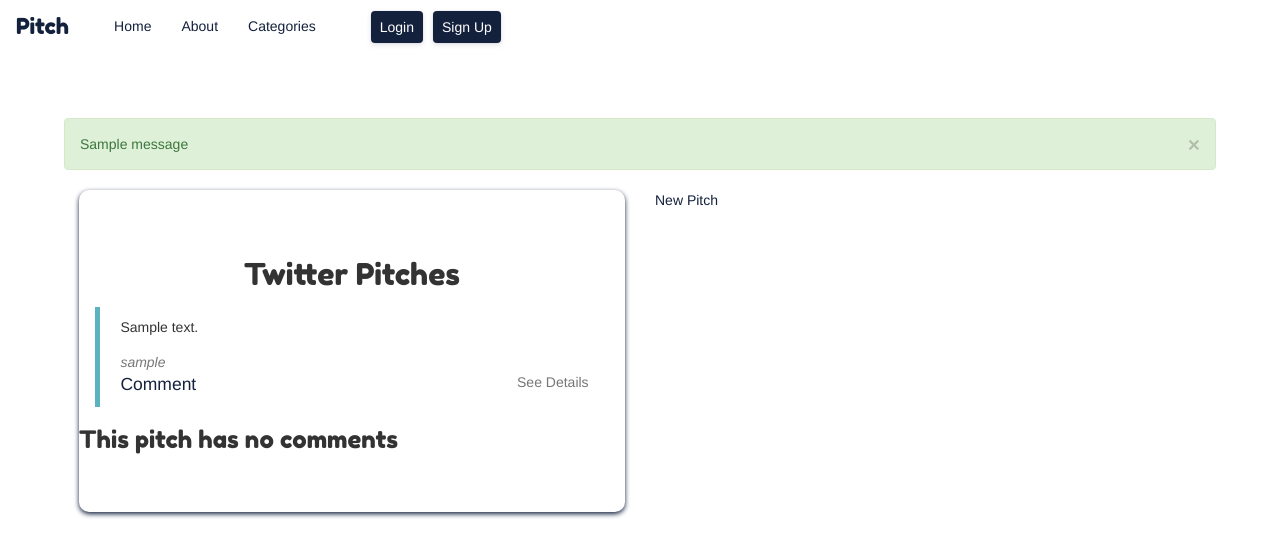
After one commit to lornakamau/pitch, a Flask app: page /pitches/1 in a window 1280 px wide. The commit adds this page. Shown: the top 557 px of the page. Run offline with Flask 2, Linux system fonts and the light colour scheme; tables that the repository leaves empty hold one stand-in row (values such as "Sample post"); one stand-in notice (Sample message) is shown; some libraries are stand-ins or nearby versions.

Commit message:
add comment, category and pitch classes

```diff
--- a/app/main/views.py
+++ b/app/main/views.py
@@ -1,6 +1,6 @@
 from flask import render_template,abort,redirect,url_for,request,flash
 from . import main
-from ..models import User, Pitch, Comment
+from ..models import User, Pitch, Comment, Category
 from .forms import UpdateProfile, PitchForm, CommentForm
 from .. import db,photos
 from flask_login import login_required, current_user
@@ -11,40 +11,17 @@ def index():
     View root page function that returns the index page and its data
     '''
     title = 'Pitch'
-    return render_template('index.html', title=title)
+    categories = Category.query.all()
+    return render_template('index.html', title=title, categories=categories)
 
-@main.route('/categories/twitter-pitch')
-def twitter():
+@main.route('/pitches/<category_id>')
+def pitches_by_category(category_id):
     '''
-    View page function that returns the categories page and its data
+    View pitches page function that displays the picthes available
     '''
-    title = 'Categories | Twitter'
-    pitches = Pitch.query.all()
-    return render_template('categories/twitter.html', title=title, pitches=pitches)
-
-@main.route('/categories/elevator-pitch')
-def elevator():
-    '''
-    View page function that returns the categories page and its data
-    '''
-    title = 'Categories | Elevator'
-    return render_template('categories/elevator.html', title=title)
-
-@main.route('/categories/competitor-pitch')
-def competitor():
-    '''
-    View page function that returns the categories page and its data
-    '''
-    title = 'Categories | Competitor'
-    return render_template('categories/competitor.html', title=title)
-
-@main.route('/categories/investor-pitch')
-def investor():
-    '''
-    View page function that returns the categories page and its data
-    '''
-    title = 'Categories | Investor'
-    return render_template('categories/investor.html', title=title)
+    pitches = Pitch.get_category_pitch(category_id)
+    categories = Category.query.all()
+    return render_template('categories.html', pitches = pitches, categories=categories)
 
 @main.route('/about')
 def about():
@@ -52,21 +29,24 @@ def about():
     View page function that returns the about page and its data
     '''
     title = 'About | Pitch'
-    return render_template('about.html', title=title)
+    categories = Category.query.all()
+    return render_template('about.html', title=title, categories=categories)
 
 @main.route('/user/<uname>')
 def profile(uname):
+    categories = Category.query.all()
     user = User.query.filter_by(username = uname).first()
 
     if user is None:
         abort(404)
 
-    return render_template("profile/profile.html", user = user)
+    return render_template("profile/profile.html", user = user, categories=categories)
 
 @main.route('/user/<uname>/update',methods = ['GET','POST'])
 @login_required
 def update_profile(uname):
     user = User.query.filter_by(username = uname).first()
+    categories = Category.query.all()
     if user is None:
         abort(404)
 
@@ -80,7 +60,7 @@ def update_profile(uname):
 
         return redirect(url_for('.profile',uname=user.username))
 
-    return render_template('profile/update.html',form =form)
+    return render_template('profile/update.html',form =form, categories=categories)
 
 @main.route('/user/<uname>/update/pic',methods= ['POST'])
 @login_required
@@ -98,6 +78,7 @@ def update_pic(uname):
 def new_pitch():
     title = 'New Pitch'
     form = PitchForm()
+    categories = Category.query.all()
     if form.validate_on_submit():
         pitch = Pitch(pitch_content=form.pitch_content.data, pitcher=current_user)
         db.session.add(pitch)
@@ -105,17 +86,53 @@ def new_pitch():
         flash('Your pitch has been posted!', 'success')
         return redirect(url_for('main.twitter'))
 
-    return render_template('create_pitch.html',title=title, pitch_form=form)
+    return render_template('create_pitch.html',title=title, pitch_form=form, categories=categories)
 
-@main.route("/comment/<int:pitch_id>")
-def comment(pitch_id):
+@main.route("/comment/<int:id>", methods=['GET', 'POST'])
+@login_required
+def new_comment(id):
     title = 'New Comment'
     form = CommentForm()
+    categories = Category.query.all()
     if form.validate_on_submit():
         comment = Comment(comment_content=form.comment_content.data, author=current_user)
         db.session.add(comment)
         db.session.commit()
         flash('Your comment has been added!', 'success')
-        return redirect(url_for('main.twitter'))
+        return redirect(url_for('main.twitter', id=id))
 
-    return render_template('add_comment.html', title=title, comment_form=form )
+    return render_template('add_comment.html', title=title, comment_form=form, categories=categories )
+
+# @main.route('/categories/twitter-pitch')
+# def twitter():
+#     '''
+#     View page function that returns the categories page and its data
+#     '''
+#     title = 'Categories | Twitter'
+#     pitches = Pitch.query.all()
+#     comments = Comment.query.all()
+#     return render_template('categories/twitter.html', title=title, pitches=pitches,comments=comments)
+
+# @main.route('/categories/elevator-pitch')
+# def elevator():
+#     '''
+#     View page function that returns the categories page and its data
+#     '''
+#     title = 'Categories | Elevator'
+#     return render_template('categories/elevator.html', title=title)
+
+# @main.route('/categories/competitor-pitch')
+# def competitor():
+#     '''
+#     View page function that returns the categories page and its data
+#     '''
+#     title = 'Categories | Competitor'
+#     return render_template('categories/competitor.html', title=title)
+
+# @main.route('/categories/investor-pitch')
+# def investor():
+#     '''
+#     View page function that returns the categories page and its data
+#     '''
+#     title = 'Categories | Investor'
+#     return render_template('categories/investor.html', title=title)
--- a/app/models.py
+++ b/app/models.py
@@ -33,12 +33,28 @@ class User(UserMixin,db.Model): #db.Model helps connect our class to our databas
     def __repr__(self): #defines how the user object will be constructed when the class is called
         return f'USER {self.username}'
 
+class Category(db.Model):
+    __tablename__ = 'categories'
+
+    id = db.Column(db.Integer,primary_key= True)
+    category_name = db.Column(db.String())
+    pitches = db.relationship("Pitch", backref ="category", lazy= "dynamic")
+
+    @classmethod
+    def get_category_name(cls,category_name):
+        categoryName = Category.query.filter_by(category_name = category_name).first()
+        return categoryName.id
+
+    def __repr__(self):
+        return f'Category{self.category_name}'
 
 class Comment(db.Model):
     __tablename__ = 'comments'
     id = db.Column(db.Integer,primary_key = True)
-    comment_content = db.Column(db.String(255))
+    comment_content = db.Column(db.String())
+    posted = db.Column(db.DateTime,default=datetime.utcnow)
     author_id = db.Column(db.Integer,db.ForeignKey('users.id'))
+    pitch_id = db.Column(db.Integer, db.ForeignKey("pitches.id"))
 
     def save_comment(self):
             db.session.add(self)
@@ -46,7 +62,7 @@ class Comment(db.Model):
 
     @classmethod
     def get_comments(cls,id):
-            comments = Comment.query.filter_by(post_id=id).all()
+            comments = Comment.query.filter_by(pitch_id=id).all()
             return comments
 
     def __repr__(self):
@@ -55,6 +71,29 @@ class Comment(db.Model):
 class Pitch(db.Model):
         __tablename__ = 'pitches'
         id = db.Column(db.Integer,primary_key = True)
-        pitch_content = db.Column(db.String(255))
+        title = db.Column(db.String())
+        pitch_content = db.Column(db.String())
         posted = db.Column(db.DateTime,default=datetime.utcnow)
-        user_id = db.Column(db.Integer,db.ForeignKey("users.id"))
+        upvotes = db.Column(db.Integer)
+        downvotes = db.Column(db.Integer)
+        pitcher_id = db.Column(db.Integer,db.ForeignKey("users.id"))
+        category_id = db.Column(db.Integer, db.ForeignKey("categories.id"))
+        comments = db.relationship("Comment", backref ='pitch', lazy = "dynamic")
+
+        def save_pitch(self):
+                db.session.add(self)
+                db.session.commit()
+
+        @classmethod
+        def get_user_pitch(cls,id):
+                user_pitches = Pitch.query.filter_by(user_id = id).all()
+                return user_pitches
+
+        @classmethod
+        def get_category_pitch(cls,id):
+                category_pitches = Pitch.query.filter_by(category_id = id).all()
+                return category_pitches
+
+
+        def __repr__(self):
+                return f"Pitch {self.title}"
--- /dev/null
+++ b/app/templates/categories.html
@@ -0,0 +1,55 @@
+{% extends 'base.html'%}
+{% block styles %}
+{{ super() }}
+<link rel="stylesheet" href="{{url_for('static',filename='css/categories.css')}}" type="text/css">
+{% endblock %}
+{% block content %}
+<div class="row">
+    <!--Flash message -->
+    {% for message in get_flashed_messages() %}
+    <div class="alert alert-success">
+    <button type="button" class="close" data-dismiss="alert">&times;</button>
+    {{ message }}
+    </div>
+  {% endfor %}
+    <div class="col-md-6">
+        <div class="jumbotron">
+            <h2 class="text-center">Twitter Pitches</h2>
+            {% for pitch in pitches %}
+            <div class="card">
+                <div class="card-body">
+                    <!-- <img class="rounded-circle" src="{{url_for('static', filename='photos/'+ pitch.pitcher.profile_pic_path)}}"> -->
+                    <blockquote class="blockquote mb-0">
+                        <p>{{pitch.pitch_content}}</p>
+                        <footer class="blockquote-footer"><cite title="Source Title">{{pitch.pitcher.username}}</cite></footer>
+                        <a href="/comment/{{pitch.id}}">Comment</a>
+                        <small style="float: right;" style="cursor: pointer !important" onclick="toggleDetails(pitch)">See Details</small>
+                    </blockquote>
+                </div>
+                <div class="card-footer text-muted" id="details">
+                    <small>Submitted on {{pitch.posted.strftime('%Y-%m-%d')}}</small><br>
+                    <div id="downVote" style="display: inline">0</div>;&nbsp;&nbsp;<i class="fas fa-thumbs-down vote" onclick="downVote()"></i>&nbsp;&nbsp;
+                    <div id="upVote" style="display: inline">0</div>&nbsp;&nbsp;<i onclick="upVote()" class="fas fa-thumbs-up vote"></i>&nbsp;&nbsp;
+                  </div>
+            </div>
+            {% if comments %}
+            {% for comment in comments %}
+                <div class="card">
+                  <div class="card-body">
+                    <div class="language">{{comment.author.username}}</div>
+                    <p class="card-text">{{comment.comment_content}}</p>
+                    <br>
+                  </div>
+                </div>
+            {% endfor%}
+            {%else%}
+            <h3>This pitch has no comments</h3>
+            {% endif %}
+            {% endfor%}
+        </div>
+    </div>
+    <div class="col-md-6">
+        <a href="{{ url_for('main.new_pitch')}}">New Pitch</a>
+    </div>
+</div>
+{% endblock %}
--- a/app/templates/navbar.html
+++ b/app/templates/navbar.html
@@ -27,10 +27,9 @@
                     <li><a href="/about">About</a></li>
                     <li><a  class="dropdown-toggle" data-toggle="dropdown" aria-haspopup="true" aria-expanded="false" style="cursor: pointer;">Categories</a>
                         <div class="dropdown-menu">
-                            <a class="dropdown-item" href="{{url_for('main.twitter')}}">Twitter Pitches</a><br>
-                            <a class="dropdown-item" href="{{url_for('main.elevator')}}">Elevator Pitches</a><br>
-                            <a class="dropdown-item" href="{{url_for('main.competitor')}}">Competitor Pitches</a><br>
-                            <a class="dropdown-item" href="{{url_for('main.investor')}}">Investor Pitches</a><br>
+                            {% for category in categories %}
+                            <a class="dropdown-item" href="{{url_for('main.pitches_by_category', category_id = category.id)}}">{{category.category_name}} Pitches</a><br>
+                            {% endfor%}
                         </div>
                     </li>
                 </ul>
--- a/manage.py
+++ b/manage.py
@@ -1,6 +1,6 @@
 from app import create_app,db
 from flask_script import Manager,Server
-from app.models import User, Comment
+from app.models import User, Comment, Category, Pitch
 from  flask_migrate import Migrate, MigrateCommand
 
 # Creating app instance
@@ -14,7 +14,7 @@ manager.add_command('db',MigrateCommand)
 
 @manager.shell #shell is used to test features in our app and for debugging
 def make_shell_context():
-    return dict(app = app,db = db,User = User, Comment= Comment )
+    return dict(app = app,db = db,User = User, Comment= Comment, Category=Category, Pitch=Pitch)
 
 if __name__ == '__main__':
     manager.run()
```
Also changed, not shown: app/templates/add_comment.html (added, +26 -0 lines), app/templates/categories/competitor.html (+41 -0 lines), app/templates/categories/twitter.html (deleted, +0 -82 lines), migrations/versions/71e9d6029e03_seventh_migration.py (added, +40 -0 lines), migrations/versions/9fd7a1d31520_eighth_migration.py (added, +42 -0 lines), app/static/photos/Screenshot_from_2020-06-05_18-54-57_1.png (added).
